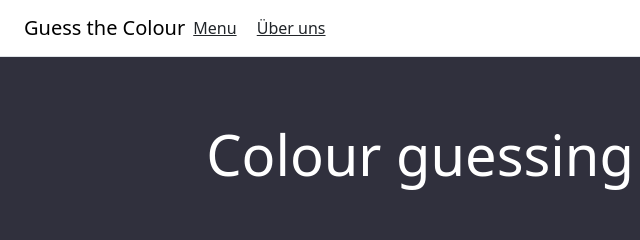
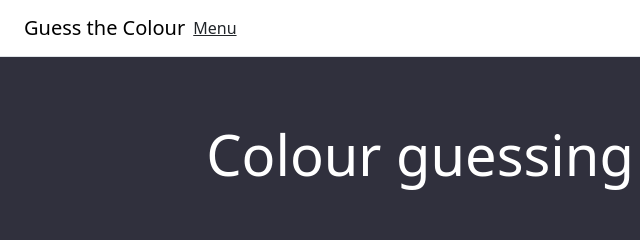
Before and after one commit to Icanthelpyou/Icanthelpyou.github.io, a plain HTML site: page Menu/Extra_HTML/Anleitung.html in a window 1280 px wide. Shown: the top 240 px of the page, 0-640 px from the left. Drawn offline with nearby package versions, Linux system fonts and the light colour scheme.

Commit message:
Update Anleitung.html
Über Uns Seite wurde entfernt

```diff
--- a/Menu/Extra_HTML/Anleitung.html
+++ b/Menu/Extra_HTML/Anleitung.html
@@ -13,7 +13,6 @@
         <h5 class="my-0 mr-md-auto font-weight-normal">Guess the Colour</h5>
         <nav class="my-2 my-md-0 mr-md-3">
           <a class="p-2 text-dark" href="../../index.html">Menu</a>
-          <a class="p-2 text-dark" href="Überuns.html">Über uns</a>
         </nav>
     </div>
     <div class="pricing-header px-3 py-3 pt-md-5 pb-md-4 mx-auto text-center">
```
